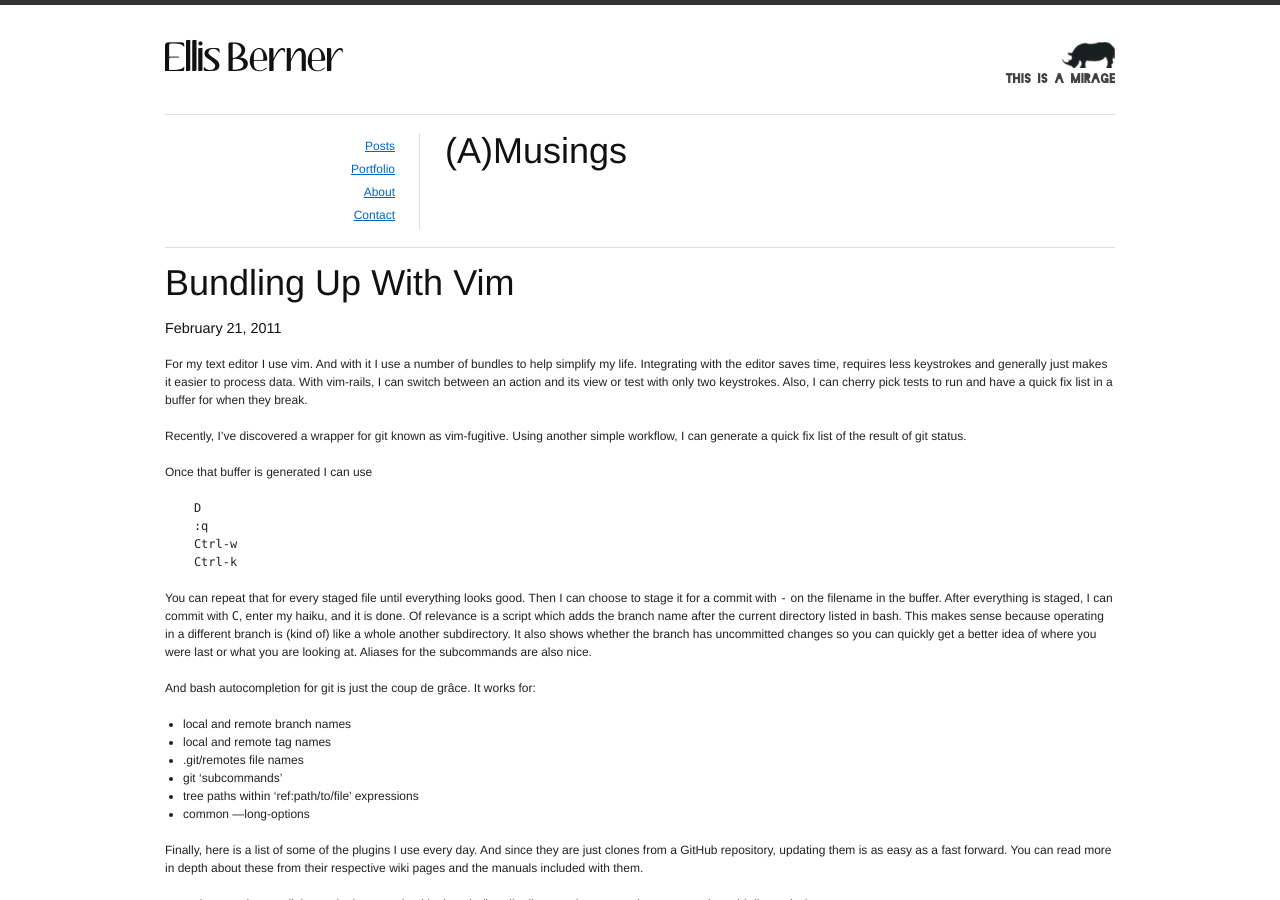
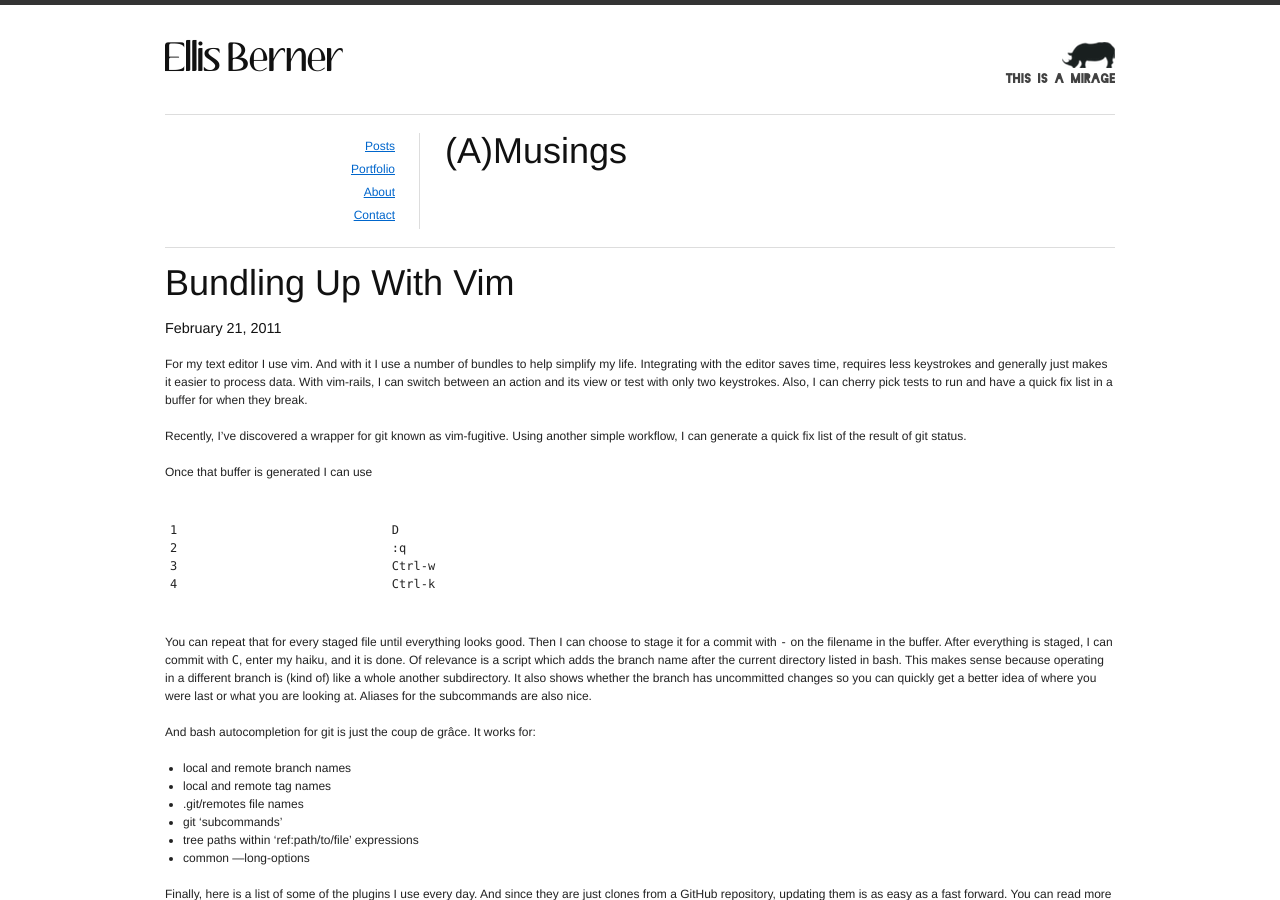
Before and after one commit to maletor/maletor.github.io, a Jekyll site: the page built from _posts/2011-02-21-bundling-up-with-vim.md, in a window 1280 px wide and 900 px high. Built offline with Jekyll 4.4.1, drawn with Linux system fonts in a browser that asks for light colours; Markdown is read by kramdown in place of the engine named in the settings.

Commit message:
testing pygments

```diff
--- a/_posts/2011-02-21-bundling-up-with-vim.md
+++ b/_posts/2011-02-21-bundling-up-with-vim.md
@@ -12,7 +12,7 @@ With vim-rails, I can switch between an action and its view or test with only tw
 Recently, I’ve discovered a wrapper for git known as vim-fugitive. Using another simple workflow, I can generate a quick fix list of the result of git status.
 
 Once that buffer is generated I can use
-{% highlight bash_session %}
+{% highlight bash linenos %}
     D
     :q
     Ctrl-w
```
